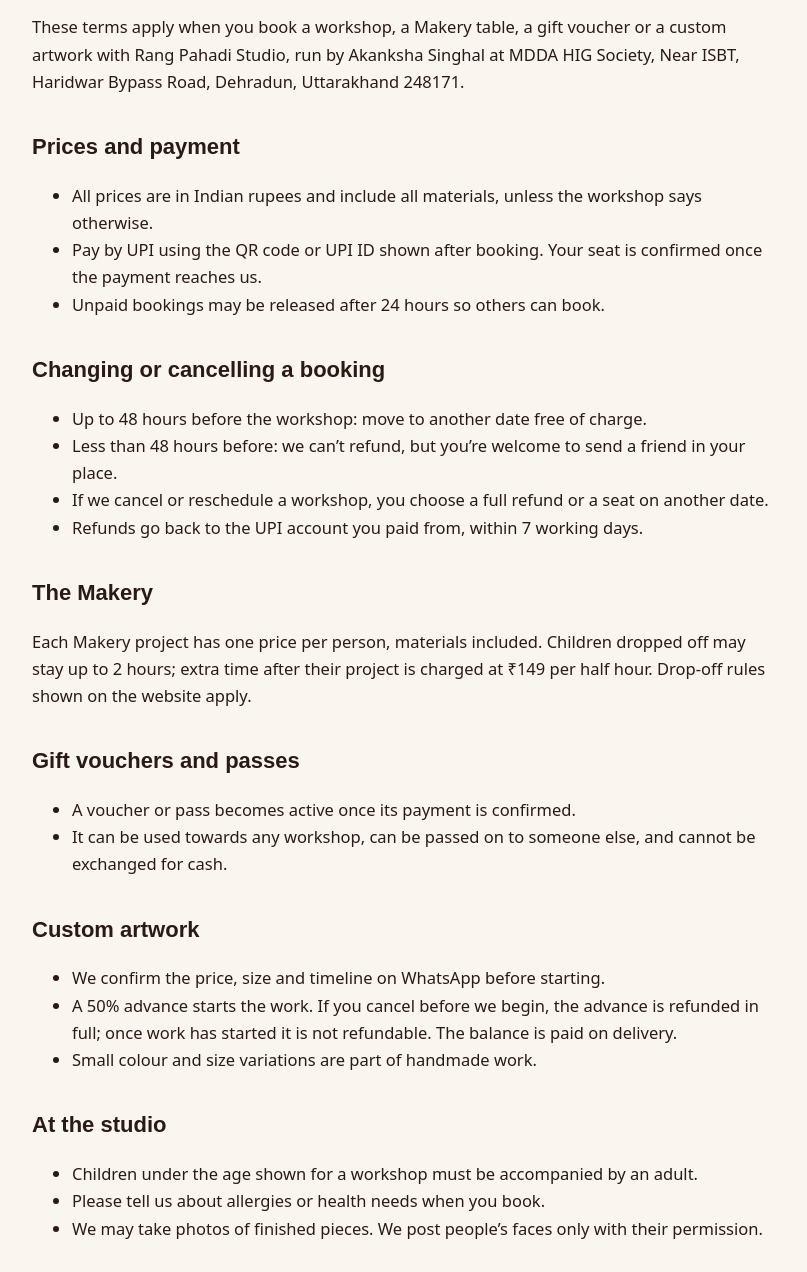
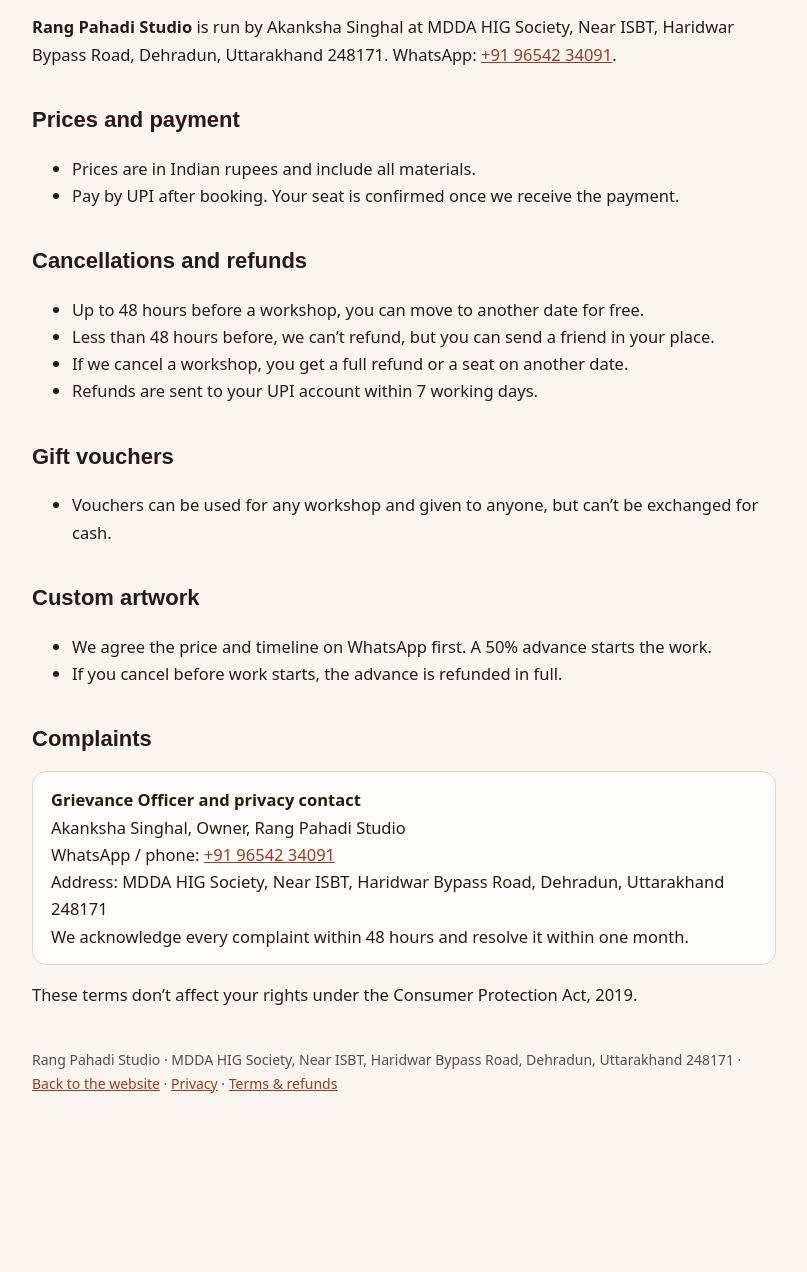
Before and after one commit to vipulsinghal85-cell/rang-pahadi-studio, a plain HTML site: page terms.html in a window 1280 px wide. Shown: the part 195-1467 px from the top of the page, without its empty margins (236-1043 px from the left). After the commit the page ends 1350 px from the top, so only its background shows below. Drawn offline with Linux system fonts and the light colour scheme.

Commit message:
Simplify Terms & refunds to the essentials the e-commerce rules require (#57)
Claude-Session: https://claude.ai/code/session_01UYTquKvKnPnAeeFjA8vENx

Co-authored-by: Claude <noreply@anthropic.com>

```diff
--- a/sw.js
+++ b/sw.js
@@ -1,5 +1,5 @@
 /* Rang Pahadi Studio app: shows the newest site when online, the last saved copy when offline. */
-const CACHE = 'rp-v61';
+const CACHE = 'rp-v62';
 const CORE = ['/', '/index.html', '/style.css', '/app.js', '/config.js', '/qrcode.js', '/enhance.js?v=8', '/logo-192.png', '/logo-512.png', '/favicon-64.png'];
 self.addEventListener('install', e => { e.waitUntil(caches.open(CACHE).then(c => c.addAll(CORE)).catch(() => {})); self.skipWaiting(); });
 self.addEventListener('activate', e => { e.waitUntil(caches.keys().then(ks => Promise.all(ks.filter(k => k !== CACHE).map(k => caches.delete(k)))).then(() => self.clients.claim())); });
--- a/terms.html
+++ b/terms.html
@@ -19,36 +19,25 @@ table{width:100%;border-collapse:collapse;margin:10px 0;font-size:15px}th,td{tex
 footer{margin-top:40px;font-size:14px;color:var(--muted)}
 </style></head><body><div class="wrap">
 <header><a href="./"><img src="logo-192.png" alt=""> Rang Pahadi Studio</a></header>
-<h1>Terms, cancellations &amp; refunds</h1><p class="meta">Last updated: 28 November 2026</p>
-<p>These terms apply when you book a workshop, a Makery table, a gift voucher or a custom artwork with Rang Pahadi Studio, run by Akanksha Singhal at MDDA HIG Society, Near ISBT, Haridwar Bypass Road, Dehradun, Uttarakhand 248171.</p>
+<h1>Terms &amp; refunds</h1><p class="meta">Last updated: 28 November 2026</p>
+<p><b>Rang Pahadi Studio</b> is run by Akanksha Singhal at MDDA HIG Society, Near ISBT, Haridwar Bypass Road, Dehradun, Uttarakhand 248171. WhatsApp: <a href="https://wa.me/919654234091">+91 96542 34091</a>.</p>
 
 <h2>Prices and payment</h2>
-<ul><li>All prices are in Indian rupees and include all materials, unless the workshop says otherwise.</li>
-<li>Pay by UPI using the QR code or UPI ID shown after booking. Your seat is confirmed once the payment reaches us.</li>
-<li>Unpaid bookings may be released after 24 hours so others can book.</li></ul>
+<ul><li>Prices are in Indian rupees and include all materials.</li>
+<li>Pay by UPI after booking. Your seat is confirmed once we receive the payment.</li></ul>
 
-<h2>Changing or cancelling a booking</h2>
-<ul><li>Up to 48 hours before the workshop: move to another date free of charge.</li>
-<li>Less than 48 hours before: we can’t refund, but you’re welcome to send a friend in your place.</li>
-<li>If we cancel or reschedule a workshop, you choose a full refund or a seat on another date.</li>
-<li>Refunds go back to the UPI account you paid from, within 7 working days.</li></ul>
+<h2>Cancellations and refunds</h2>
+<ul><li>Up to 48 hours before a workshop, you can move to another date for free.</li>
+<li>Less than 48 hours before, we can’t refund, but you can send a friend in your place.</li>
+<li>If we cancel a workshop, you get a full refund or a seat on another date.</li>
+<li>Refunds are sent to your UPI account within 7 working days.</li></ul>
 
-<h2>The Makery</h2>
-<p>Each Makery project has one price per person, materials included. Children dropped off may stay up to 2 hours; extra time after their project is charged at ₹149 per half hour. Drop-off rules shown on the website apply.</p>
-
-<h2>Gift vouchers and passes</h2>
-<ul><li>A voucher or pass becomes active once its payment is confirmed.</li>
-<li>It can be used towards any workshop, can be passed on to someone else, and cannot be exchanged for cash.</li></ul>
+<h2>Gift vouchers</h2>
+<ul><li>Vouchers can be used for any workshop and given to anyone, but can’t be exchanged for cash.</li></ul>
 
 <h2>Custom artwork</h2>
-<ul><li>We confirm the price, size and timeline on WhatsApp before starting.</li>
-<li>A 50% advance starts the work. If you cancel before we begin, the advance is refunded in full; once work has started it is not refundable. The balance is paid on delivery.</li>
-<li>Small colour and size variations are part of handmade work.</li></ul>
-
-<h2>At the studio</h2>
-<ul><li>Children under the age shown for a workshop must be accompanied by an adult.</li>
-<li>Please tell us about allergies or health needs when you book.</li>
-<li>We may take photos of finished pieces. We post people’s faces only with their permission.</li></ul>
+<ul><li>We agree the price and timeline on WhatsApp first. A 50% advance starts the work.</li>
+<li>If you cancel before work starts, the advance is refunded in full.</li></ul>
 
 <h2>Complaints</h2>
 <div class="box" id="grievance"><b>Grievance Officer and privacy contact</b><br>
@@ -56,6 +45,6 @@ Akanksha Singhal, Owner, Rang Pahadi Studio<br>
 WhatsApp / phone: <a href="https://wa.me/919654234091">+91 96542 34091</a><br>
 Address: MDDA HIG Society, Near ISBT, Haridwar Bypass Road, Dehradun, Uttarakhand 248171<br>
 We acknowledge every complaint within 48 hours and resolve it within one month.</div>
-<p>Your rights under the Consumer Protection Act, 2019 are not affected by these terms.</p>
+<p>These terms don’t affect your rights under the Consumer Protection Act, 2019.</p>
 <footer>Rang Pahadi Studio · MDDA HIG Society, Near ISBT, Haridwar Bypass Road, Dehradun, Uttarakhand 248171 · <a href="./">Back to the website</a> · <a href="privacy.html">Privacy</a> · <a href="terms.html">Terms &amp; refunds</a></footer>
 </div></body></html>
```
